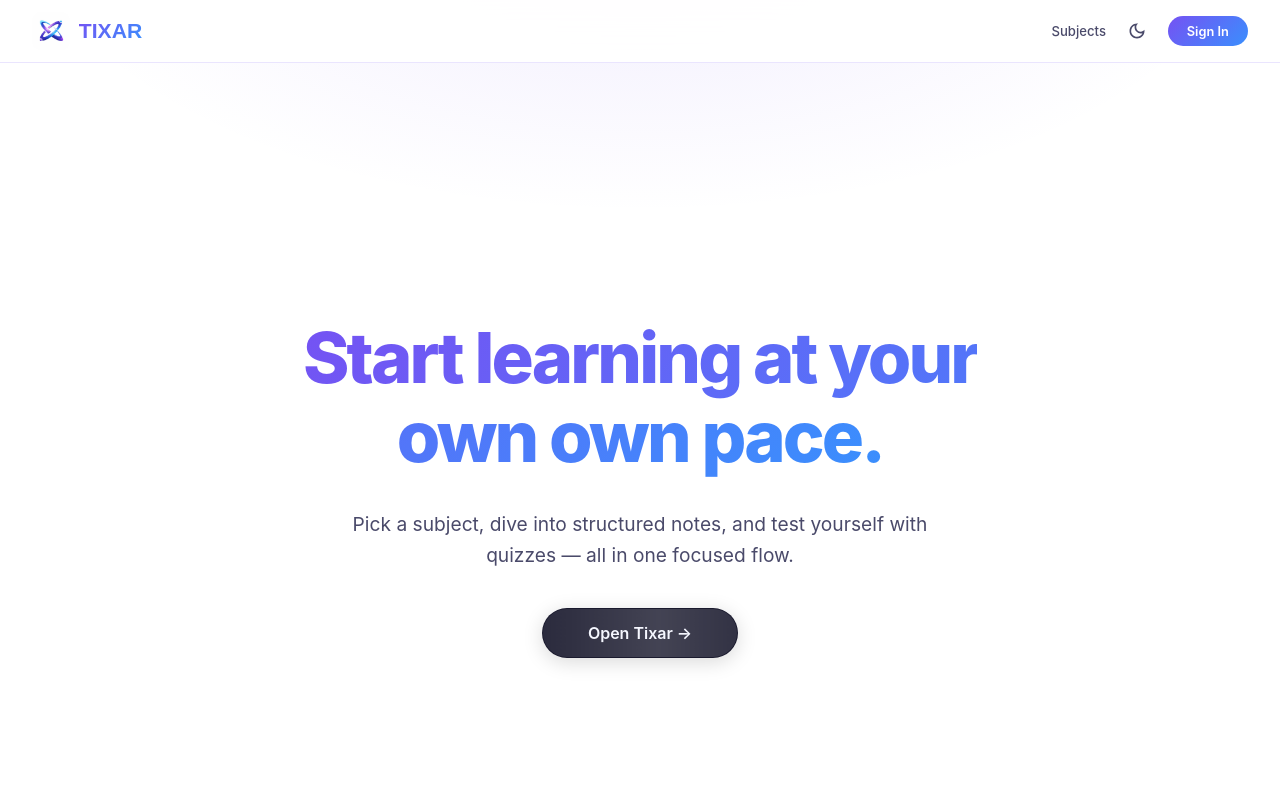
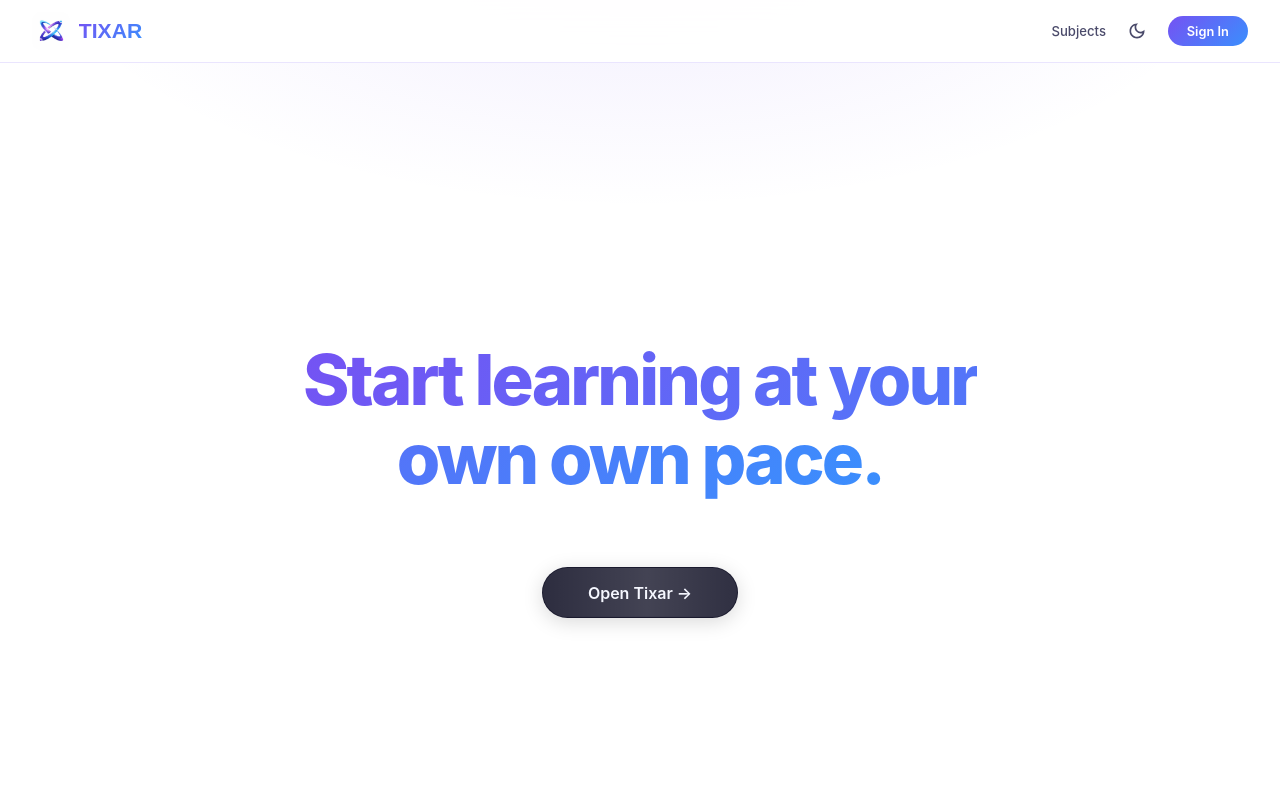
Before and after one commit to ahadiprince1757-gif/shifter, a React (Vite) app in the folder frontend/: page / in a window 1280 px wide. Shown: the top 800 px of the page. Built offline with nearby package versions, Linux system fonts and the light colour scheme; no server answers.

Commit message:
ive changed landing page

```diff
--- a/frontend/src/components/Landing.jsx
+++ b/frontend/src/components/Landing.jsx
@@ -394,7 +394,6 @@ function Landing({ enterApp, isDark, toggleDark, session, openAuth }) {
               <span className="gt">Start learning at your own own pace.</span>
             </h1>
             <p className="hero-sub">
-              Pick a subject, dive into structured notes, and test yourself with quizzes — all in one focused flow.
             </p>
             <div className="hero-actions">
               <button className="btn-hero primary" onClick={enterApp}>
```
